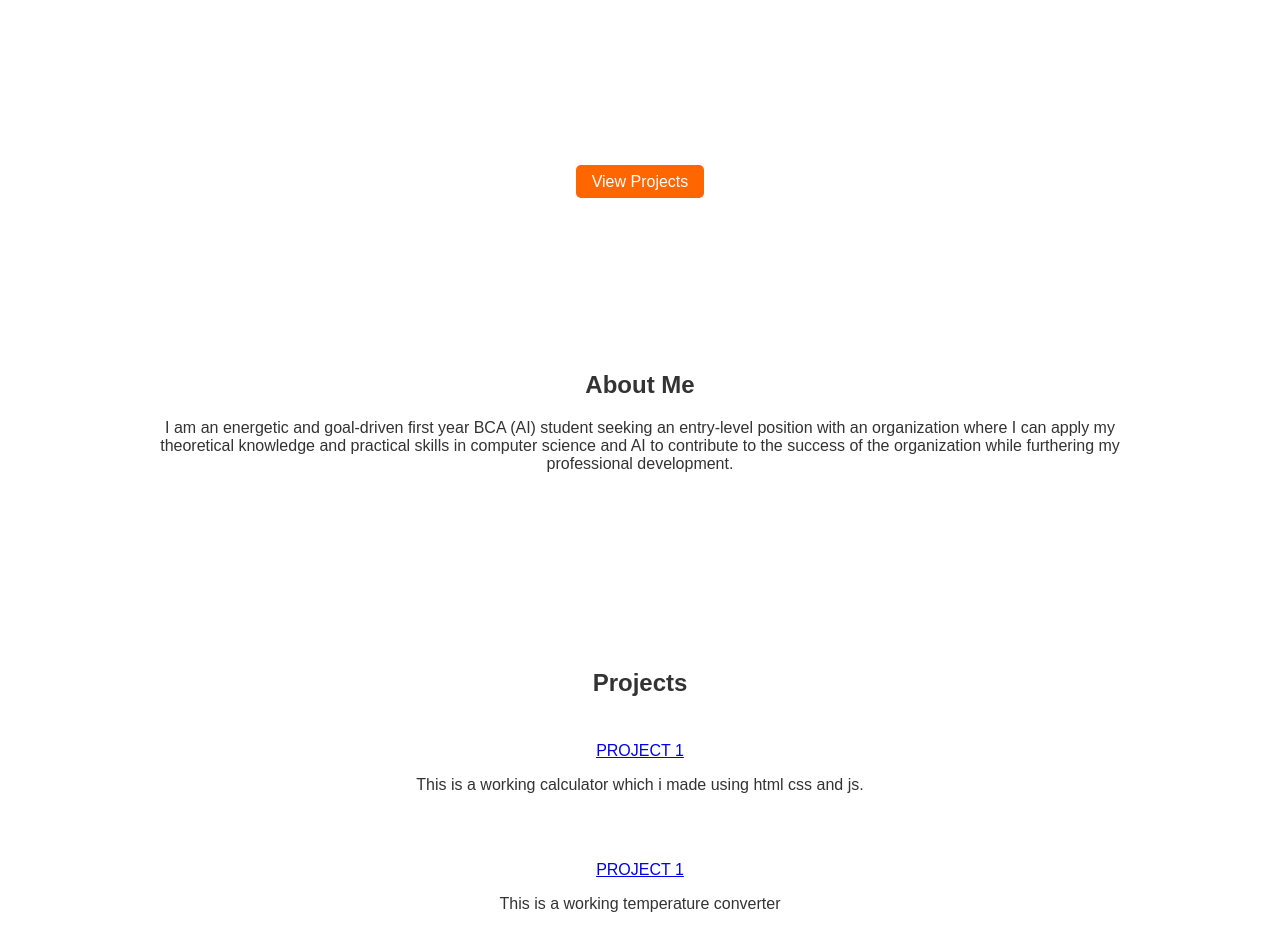
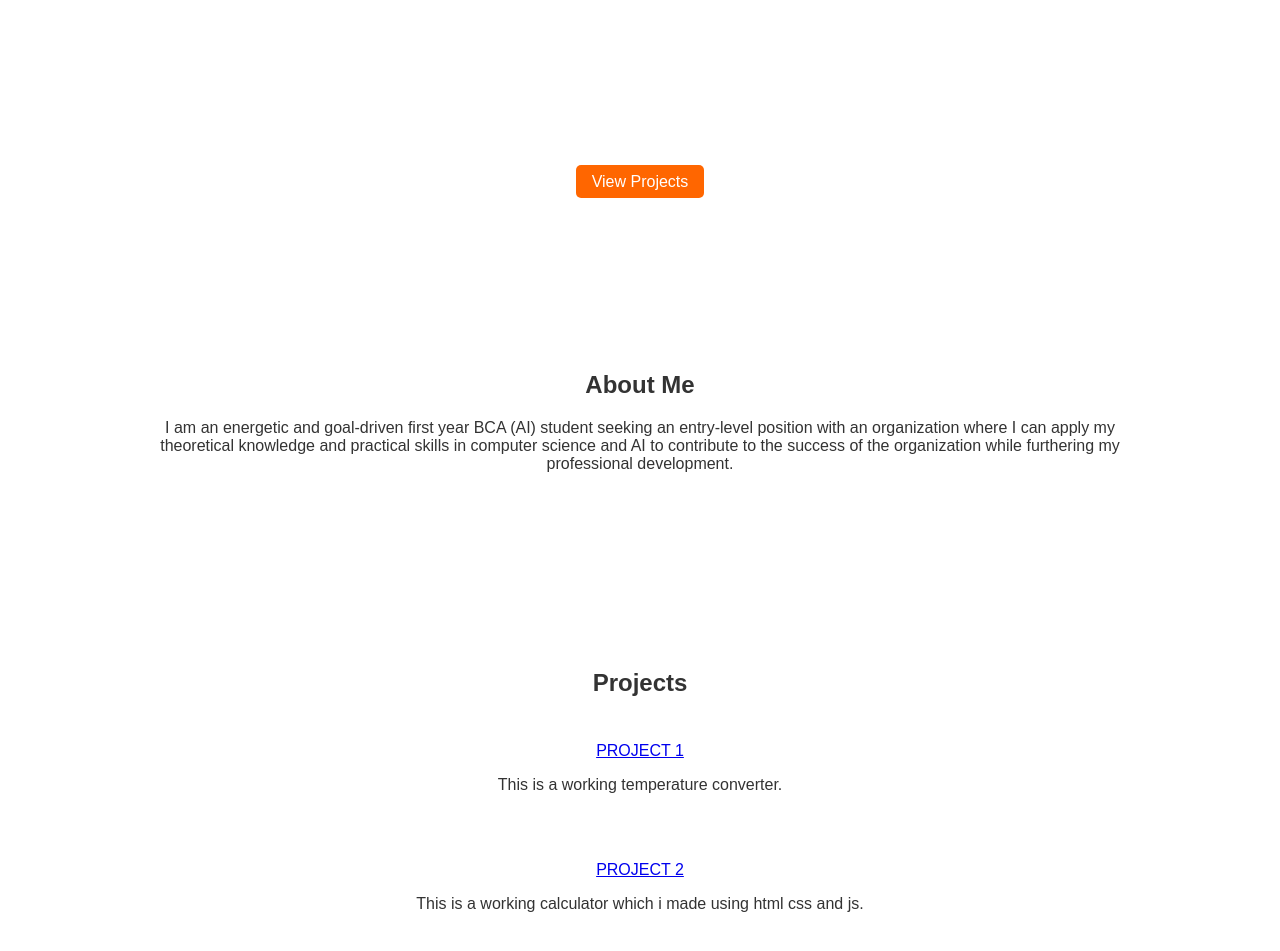
Before and after one commit to SanskritiBajpai24/Personal-Portfolio, a plain HTML site: page index.html in a window 1280 px wide. Shown: the part 69-1020 px from the top of the page. Drawn offline with Linux system fonts and the light colour scheme.

Commit message:
Update index.html

```diff
--- a/index.html
+++ b/index.html
@@ -39,11 +39,11 @@
             <h2>Projects</h2>
             <div class="project">
                 <a href = "Temperature Converter.html">PROJECT 1</a>
-                <p>This is a working calculator which i made using html css and js.</p>
+                <p>This is a working temperature converter.</p>
             </div>
             <div class="project">
-                <a href = "calculator.html">PROJECT 1</a>
-                <p>This is a working temperature converter</p>
+                <a href = "calculator.html">PROJECT 2</a>
+                <p>This is a working calculator which i made using html css and js.</p>
     </section>
     <section id="contact">
         <div class="container">
```
